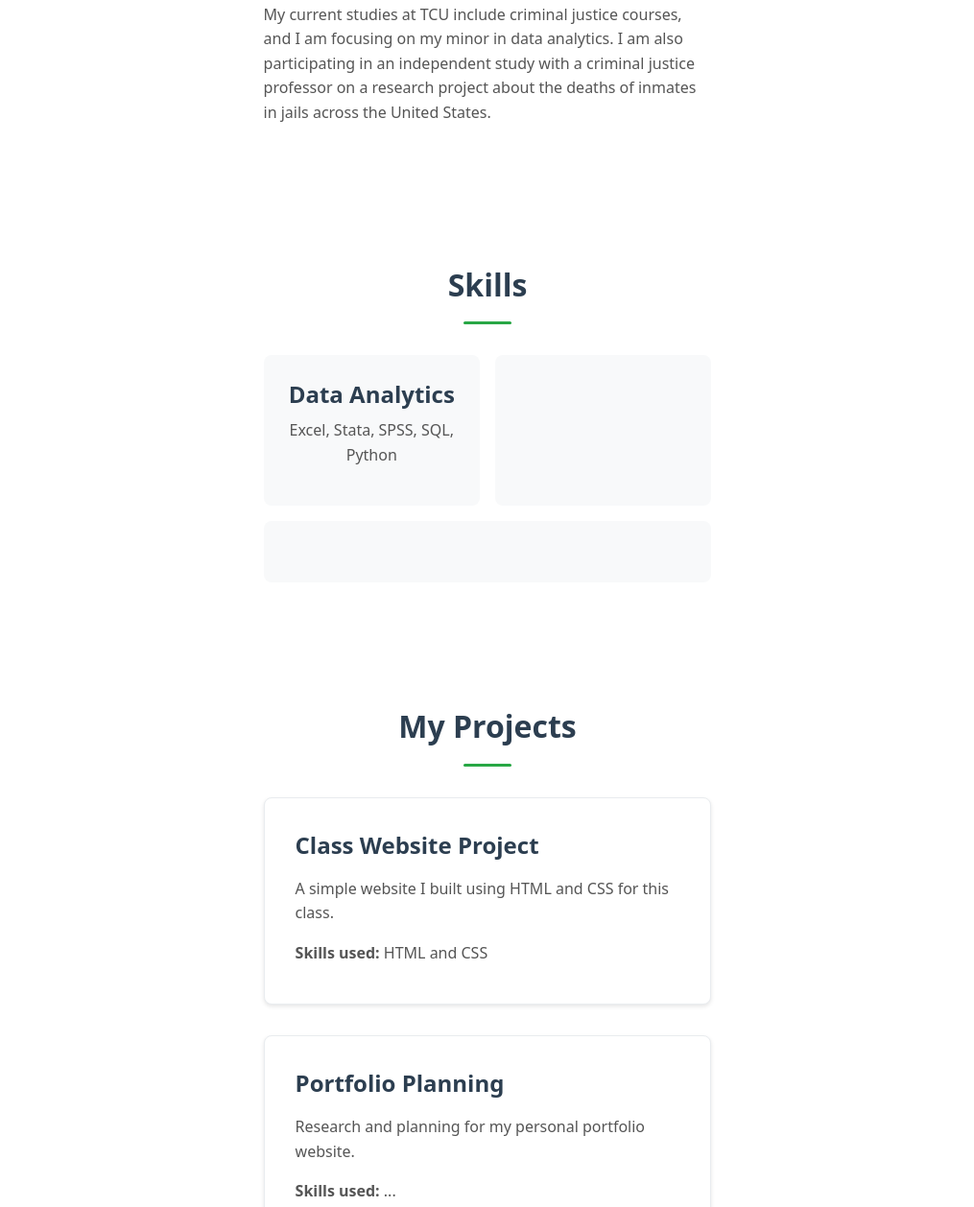
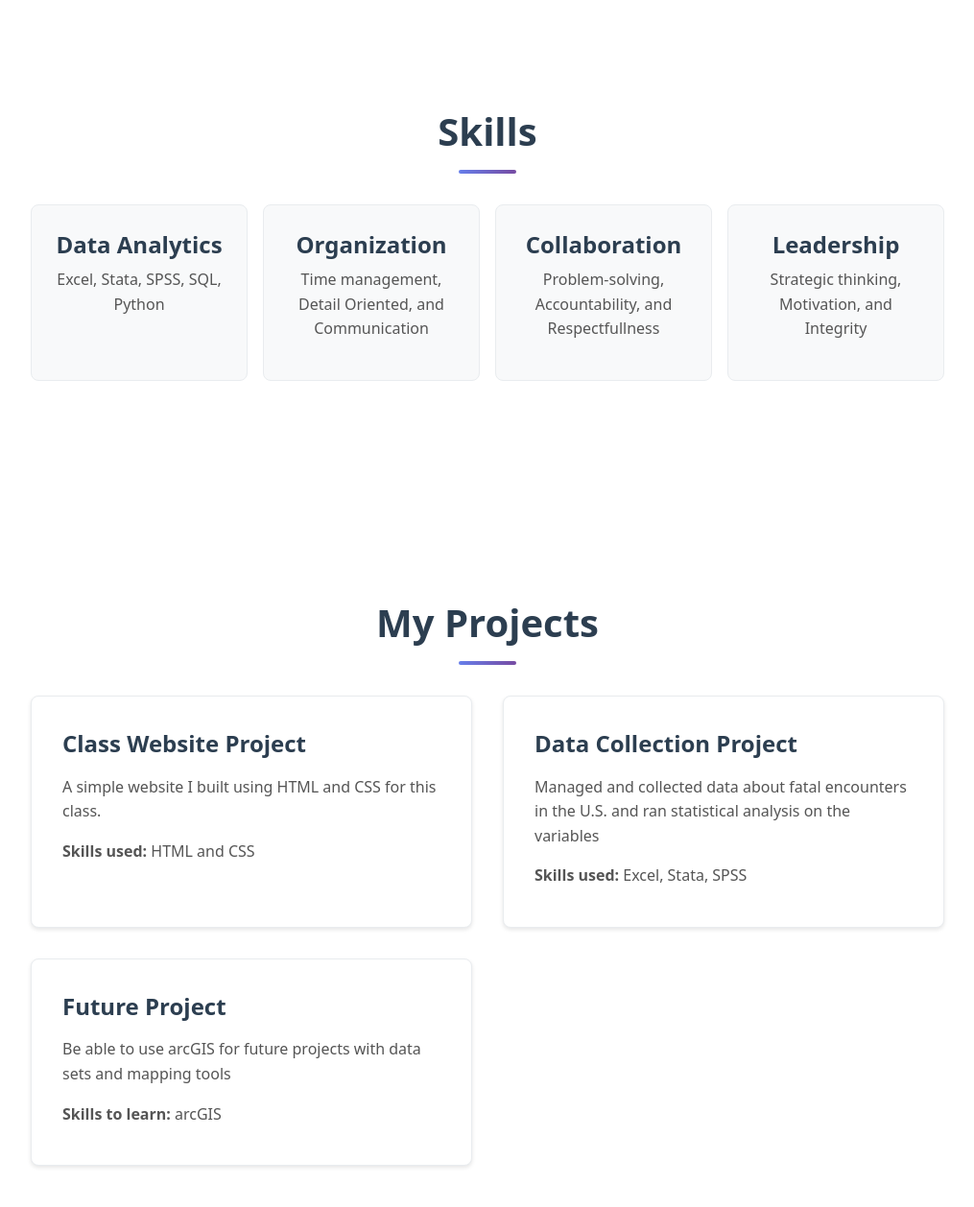
Before and after one commit to sstone1029/writ40363-portfolio, a plain HTML site: page sandbox/practice.html in a window 1280 px wide. Shown: the part 1606-2864 px from the top of the page at 96% size, without its empty margins (132-1147 px from the left). Drawn offline with Linux system fonts and the light colour scheme.

Commit message:
Lab 8 commit

```diff
--- a/sandbox/practice.html
+++ b/sandbox/practice.html
@@ -62,13 +62,18 @@
                 <p>Excel, Stata, SPSS, SQL, Python</p>
             </div>
             <div class="skill-card">
-                <h3></h3>
-                <p></p>
+                <h3>Organization</h3>
+                <p>Time management, Detail Oriented, and Communication</p>
             </div>
             <div class="skill-card">
-                <h3></h3>
-                <p></p>
+                <h3>Collaboration</h3>
+                <p>Problem-solving, Accountability, and Respectfullness </p>
             </div>
+            <div class="skill-card">
+                <h3>Leadership</h3>
+                <p>Strategic thinking, Motivation, and Integrity</p>
+            </div>
+
         </div>
     </section>
 <!-- Add my own -->
@@ -85,17 +90,17 @@
 
         <article class="project-card">
             <div class="project-content">
-                <h3>Portfolio Planning</h3>
-                <p>Research and planning for my personal portfolio website.</p>
-                <p><strong>Skills used:</strong> ...</p>
+                <h3>Data Collection Project</h3>
+                <p>Managed and collected data about fatal encounters in the U.S. and ran statistical analysis on the variables</p>
+                <p><strong>Skills used:</strong> Excel, Stata, SPSS</p>
             </div>
         </article>
 
         <article class="project-card">
             <div class="project-content">
                 <h3>Future Project</h3>
-                <p>...</p>
-                <p><strong>Skills to learn:</strong> ...</p>
+                <p>Be able to use arcGIS for future projects with data sets and mapping tools</p>
+                <p><strong>Skills to learn:</strong> arcGIS</p>
             </div>
         </article>
     </div>
--- a/sandbox/sandbok_css/practice.css
+++ b/sandbox/sandbok_css/practice.css
@@ -21,6 +21,8 @@ body {
     /* #333 is dark gray - softer than pure black for better reading */
     color:#333;
 }
+
+
 nav {
     background-color: #fff;
     padding: 1rem 2rem;
@@ -87,23 +89,39 @@ header {
 }
 
 main {
-    max-width: 65ch;
+    display: grid;
+    gap: 6rem;
+    max-width: 1000px;
     margin: 0 auto;
-    padding: 5%;
+    padding: 2rem;
 }
-
+@media (min-width: 768px) {
+    main {
+        padding: 1.5rem;
+    }
+}
+footer {
+    max-width: 1200px;
+    margin: 0 auto;
+    padding: 2rem;
+}
 .about-section {
-   display: flex;
-   flex-wrap: wrap;
+   display: grid;
+   grid-template-columns: 1fr;
    gap: 2rem;
    padding: 3rem 0;
    align-items: center;
 }
+/* On larger screens, creat a 2-column layout */
+@media (min-width: 768px) {
+    .about-section {
+        grid-template-columns: 250px 1fr;
+        gap: 3rem;
+    }
+}
 
 .about-image {
-    flex: 1;
-    min-width: 250px;
-    text-align: center
+    justify-self: center;
 }
 
 .about-image img {
@@ -119,18 +137,38 @@ main {
 }
 
 .skills-container {
-  display: flex;
-  flex-wrap: wrap;
+  display: grid;
+  grid-template-columns: repeat(auto-fit, minmax(200px, 1fr));
   gap: 1rem;
+  margin-top: 2rem;
 }
-
+.skills-container {
+    grid-template-columns: 1fr;
+}
+@media (min-width: 480px) {
+    .skills-container {
+        grid-template-columns: repeat(auto);
+    }
+}
+@media (min-width: 768px) {
+    .skills-container {
+        grid-template-columns: repeat(auto-fit, minmax(250px, 1fr));
+    }
+    .projects-container {
+        grid-template-columns: repeat(auto-fit, minmax(250px, 1fr));
+    }
+}
+@media (min-width: 1024px) {
+    .skills-container {
+        grid-template-columns: repeat(4, 1fr);
+    }
+}
 .skill-card {
-  flex: 1;
-  min-width: 200px;
   padding: 1.5rem;
   background: #f8f9fa;
   border-radius: 8px;
   text-align: center;
+  border: 1px solid #e9ecef;
 }
 
 .skill-card h3 {
@@ -139,9 +177,16 @@ main {
 }
 
 .projects-container {
-  display: flex;
-  flex-direction: column;
-  gap: 2rem;
+    display: grid;
+    grid-template-columns: 1fr;
+    gap: 2rem;
+    margin-top: 2rem;
+}
+/* on tablets and up, show 2 columns */
+@media (min-width: 768px) {
+    .projects-container {
+        grid-template-columns: 1fr 1fr;
+    }
 }
 
 .project-card {
@@ -150,8 +195,12 @@ main {
   border: 1px solid #e9ecef;
   border-radius: 8px;
   box-shadow: 0 2px 4px rgba(0,0,0,0.1);
+  transition: transform 0.3s ease;
 }
-
+.project-card:hover {
+  transform: translateY(-2px);
+  box-shadow: 0 4px 8px rgba(0,0,0,0.15);
+}
 .project-card h3 {
   color: #2c3e50;
   margin-bottom: 1rem;
@@ -198,11 +247,7 @@ main {
     padding: 0 2rem;
 }
 /* Responsive container padding */
-@media (min-width: 768px) {
-    .container {
-        padding: 0 2rem;
-    }
-}
+
 /* Consistent section spacing */
 section {
     padding: 3rem 0;
@@ -210,17 +255,22 @@ section {
 /* Section headings */
 section h2 {
     text-align: center;
-    font-size: 2em;
-    margin-bottom: 2rem;
+    font-size: 2.5em;
+    margin-bottom: 3rem;
+    position: relative;
     color: #2c3e50
 }
 /* Add some visual interest to section headings */
 section h2::after {
   content: '';
+  position: absolute;
+  bottom: -1rem;
+  left: 50%;
+  transform: translate(-50%);
   display: block;
-  width: 50px;
-  height: 3px;
-  background: #28a745;
+  width: 60px;
+  height: 4px;
+  background: linear-gradient(90deg, #667eea, #764ba2);
   margin: 1rem auto 0;
   border-radius: 2px;
 }
```
